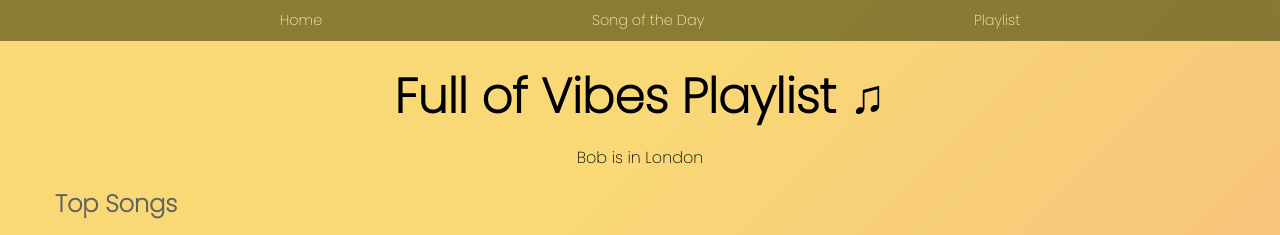
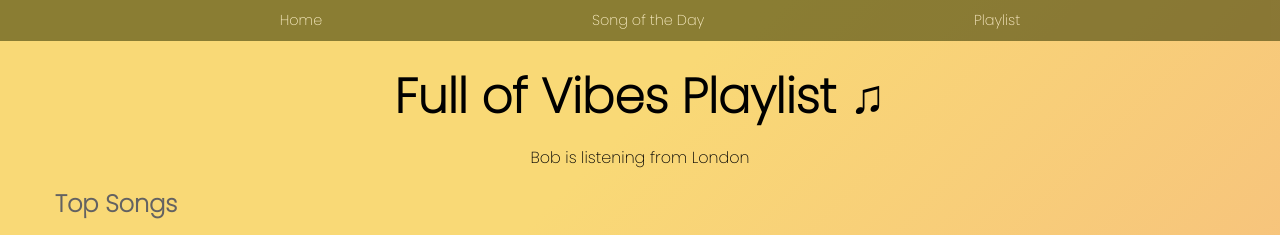
Before and after one commit to olu-akano/playmusic-app, a React app: page / in a window 1280 px wide. Shown: the top 235 px of the page. Built offline with nearby package versions, Linux system fonts and the light colour scheme.

Commit message:
update render useSelector

```diff
--- a/src/App.jsx
+++ b/src/App.jsx
@@ -12,7 +12,7 @@ function App() {
         <>
             <Header />
             <h1>Full of Vibes Playlist ♫</h1>
-            <p className="introMsg">{username} is in {location}</p>
+            <p className="introMsg">{username} is listening from {location}</p>
 
 
 
```
